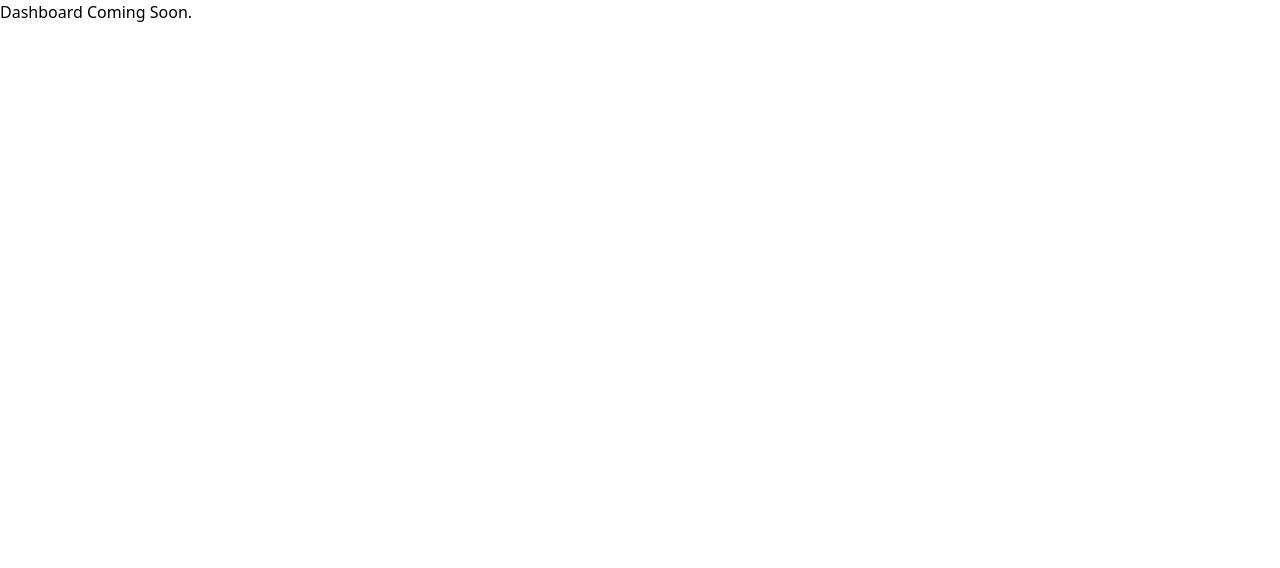
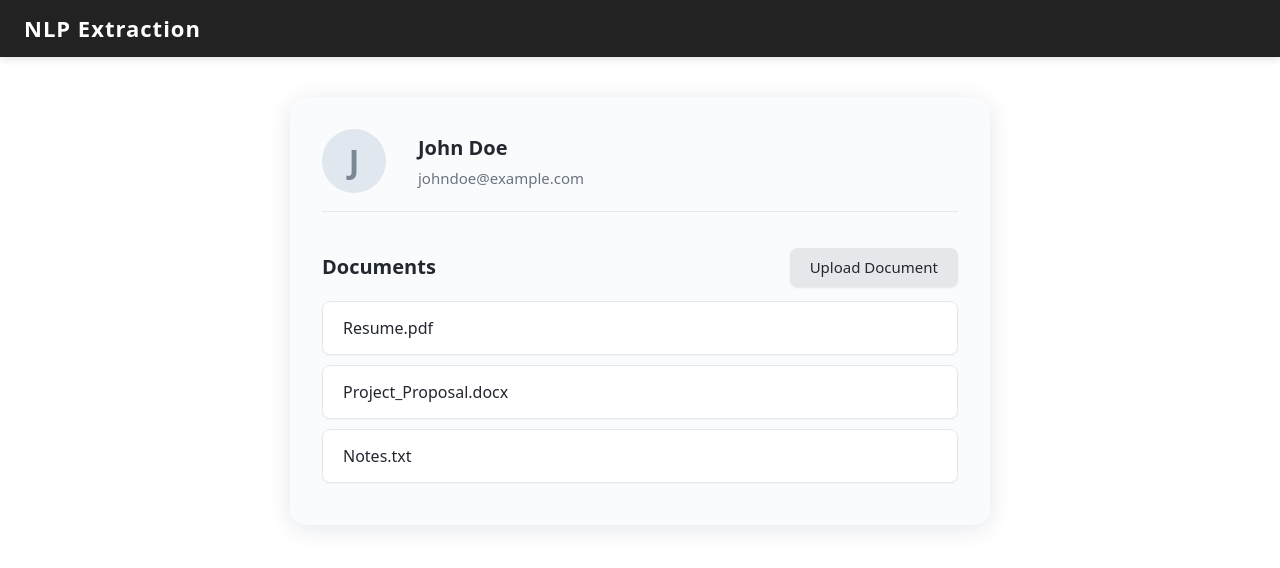
Before and after one commit to OmGandhi091611/CS595-NLP-extraction-frontend, a React (Vite) app: page /dashboard in a window 1280 px wide. Shown: the top 568 px of the page. Built offline with nearby package versions, Linux system fonts and the light colour scheme; no server answers.

Commit message:
Basic Dashboard

```diff
--- a/src/App.jsx
+++ b/src/App.jsx
@@ -3,18 +3,20 @@ import { BrowserRouter as Router, Routes, Route } from 'react-router-dom';
 import Login from './components/Login/Login'
 import Signup from './components/Signup/Signup'
 import Dashboard from './components/Dashboard/Dashboard'
+import Navbar from './components/Navbar'
 
 const App = () => {
   return (
-    <div>
-      <Router>
+    <Router>
+      <Navbar />
+      <div style={{ minHeight: 'calc(100vh - 60px)' }}>
         <Routes>
           <Route path='/' element={<Login />} />
           <Route path='/signup' element={<Signup />} />
           <Route path='/dashboard' element={<Dashboard />} />
         </Routes>
-      </Router>
-    </div>
+      </div>
+    </Router>
   )
 }
 
--- a/src/components/Dashboard/Dashboard.jsx
+++ b/src/components/Dashboard/Dashboard.jsx
@@ -1,11 +1,80 @@
 import React from 'react'
+import { useNavigate } from 'react-router-dom';
+
+const demoProfile = {
+  name: 'John Doe',
+  email: 'johndoe@example.com'
+};
+
+const demoDocuments = [
+  { id: 1, name: 'Resume.pdf' },
+  { id: 2, name: 'Project_Proposal.docx' },
+  { id: 3, name: 'Notes.txt' }
+];
 
 const Dashboard = () => {
+  const navigate = useNavigate();
+
+  const handleDocClick = (docId) => {
+    navigate(`/results/${docId}`);
+  };
+
+  const handleUpload = () => {
+    alert('Upload functionality coming soon!');
+  };
+
   return (
-	<div>
-	  Dashboard Coming Soon.
-	</div>
-  )
+    <div style={{ maxWidth: 700, margin: '40px auto', padding: 32, background: '#fafbfc', borderRadius: 16, boxShadow: '0 4px 24px #e5e7eb' }}>
+      {/* Profile Section */}
+      <section style={{ marginBottom: 36, paddingBottom: 18, borderBottom: '1px solid #e5e7eb', display: 'flex', alignItems: 'center', gap: 32 }}>
+        <div style={{ width: 64, height: 64, background: '#e0e7ef', borderRadius: '50%', display: 'flex', alignItems: 'center', justifyContent: 'center', fontSize: 32, color: '#7b8794', fontWeight: 700 }}>
+          {demoProfile.name[0]}
+        </div>
+        <div>
+          <div style={{ fontSize: 20, fontWeight: 600, color: '#23272f', marginBottom: 4 }}>{demoProfile.name}</div>
+          <div style={{ fontSize: 15, color: '#6b7280' }}>{demoProfile.email}</div>
+        </div>
+      </section>
+
+      {/* Document Section */}
+      <section>
+        <div style={{ display: 'flex', justifyContent: 'space-between', alignItems: 'center', marginBottom: 14 }}>
+          <h2 style={{ color: '#23272f', fontSize: 20, margin: 0, fontWeight: 600 }}>Documents</h2>
+          <button onClick={handleUpload} style={{ background: '#e5e7eb', color: '#23272f', border: 'none', borderRadius: 8, padding: '8px 20px', cursor: 'pointer', fontWeight: 500, fontSize: 15, boxShadow: '0 1px 2px #e5e7eb' }}>
+            Upload Document
+          </button>
+        </div>
+        <ul style={{ listStyle: 'none', padding: 0, margin: 0 }}>
+          {demoDocuments.map(doc => (
+            <li key={doc.id}>
+              <button
+                onClick={() => handleDocClick(doc.id)}
+                style={{
+                  width: '100%',
+                  textAlign: 'left',
+                  background: '#fff',
+                  border: '1px solid #e5e7eb',
+                  borderRadius: 8,
+                  padding: '14px 20px',
+                  marginBottom: 10,
+                  cursor: 'pointer',
+                  color: '#23272f',
+                  fontSize: 16,
+                  fontWeight: 500,
+                  transition: 'background 0.2s',
+                  boxShadow: '0 1px 2px #f1f3f6',
+                }}
+                onMouseOver={e => e.currentTarget.style.background = '#f3f4f6'}
+                onMouseOut={e => e.currentTarget.style.background = '#fff'}
+              >
+                {doc.name}
+              </button>
+            </li>
+          ))}
+        </ul>
+      </section>
+    </div>
+  );
 }
 
 export default Dashboard
--- /dev/null
+++ b/src/components/Navbar.jsx
@@ -0,0 +1,33 @@
+import React from 'react';
+import { Link, useLocation } from 'react-router-dom';
+
+const Navbar = () => {
+  const location = useLocation();
+  return (
+    <nav style={{
+      width: '100%',
+      background: '#222',
+      color: '#fff',
+      padding: '12px 0',
+      marginBottom: 36,
+      boxShadow: '0 2px 8px #e0e0e0',
+      position: 'sticky',
+      top: 0,
+      zIndex: 1000,
+    }}>
+      <div style={{
+        margin: '0 auto',
+        display: 'flex',
+        alignItems: 'center',
+        justifyContent: 'space-between',
+        padding: '0 24px',
+      }}>
+        <div style={{ fontWeight: 700, fontSize: 22, letterSpacing: 1 }}>NLP Extraction</div>
+        <div style={{ display: 'flex', gap: 24 }}>
+        </div>
+      </div>
+    </nav>
+  );
+};
+
+export default Navbar;
```
